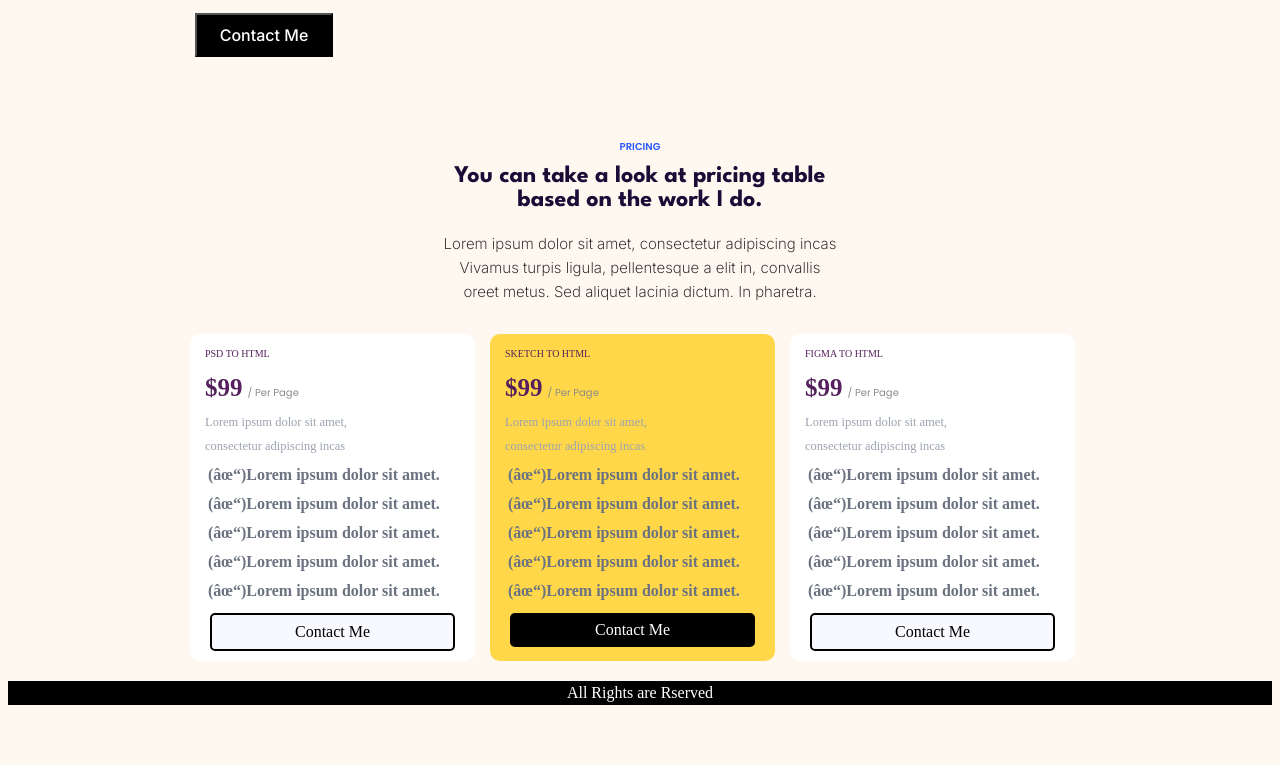
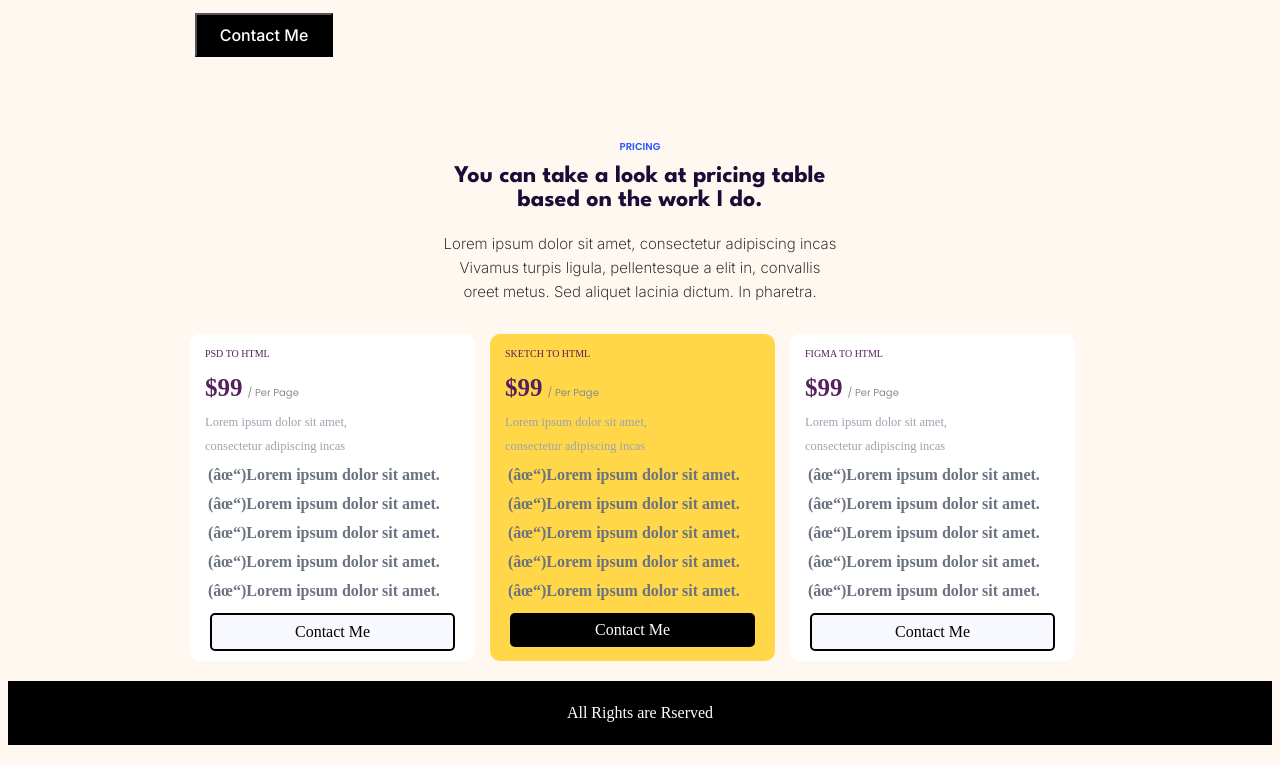
Before and after one commit to PrashantSengar0523/MockupDesign, a plain HTML site: page src/index.html in a window 1280 px wide. Shown: the part 241-1006 px from the top of the page. Before the commit the page ends 966 px from the top, so only its background shows below. Drawn offline with Linux system fonts and the light colour scheme.

Commit message:
update footer

```diff
--- a/src/index.html
+++ b/src/index.html
@@ -81,7 +81,7 @@
 </div>
     </div>
     <footer id="footer">
-        <div >All Rights are Rserved</div>
+        <div id="rights">All Rights are Rserved</div>
     </footer>
 
 </body>
--- a/src/style.css
+++ b/src/style.css
@@ -183,5 +183,9 @@ h2{
     color:white;
     font-size: medium;
     margin:20px auto;
-    padding: 50px auto;git
+
 }
+#rights{
+   padding-top: 20px ;
+   padding-bottom: 20px;
+}
```
